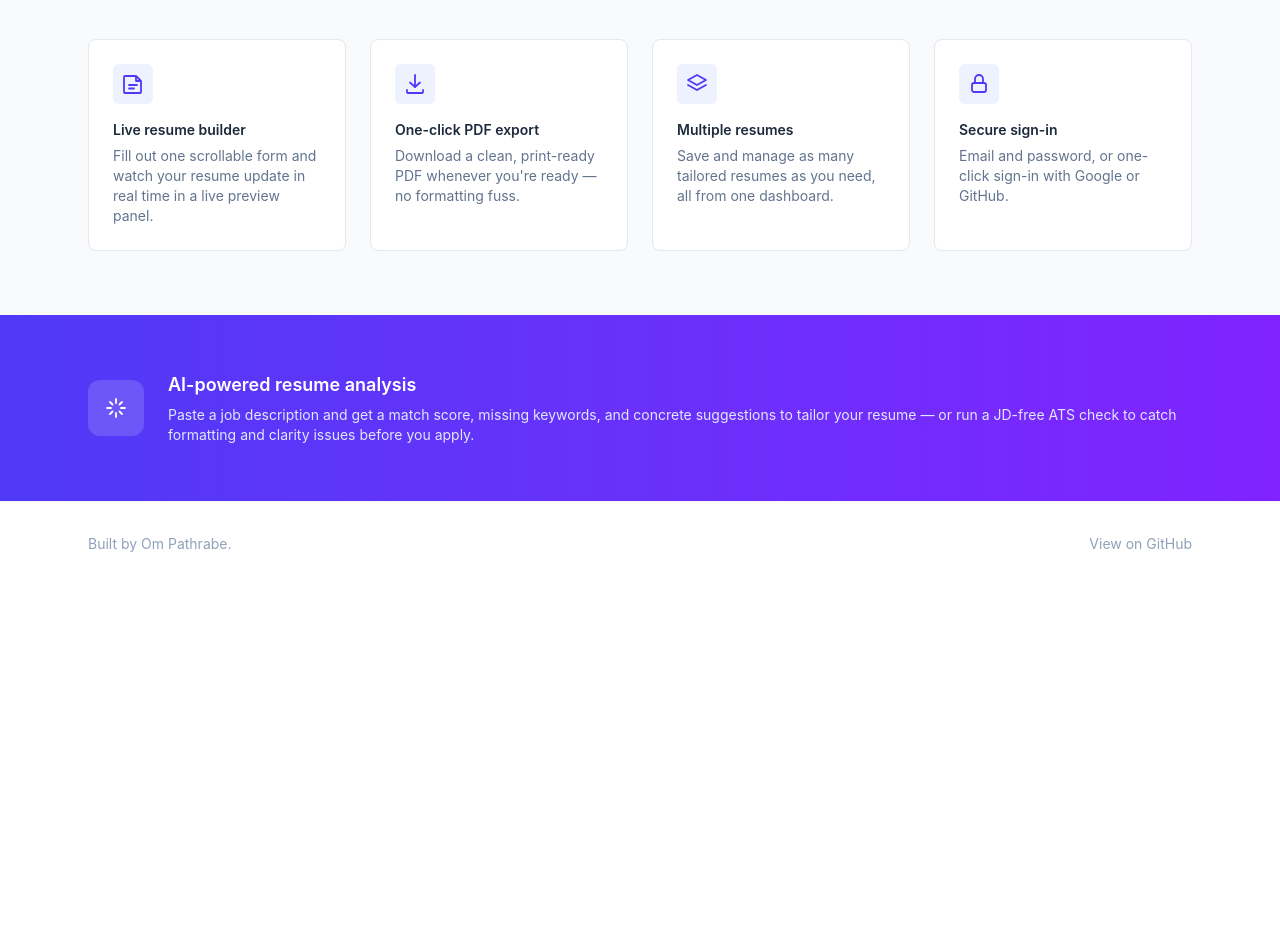
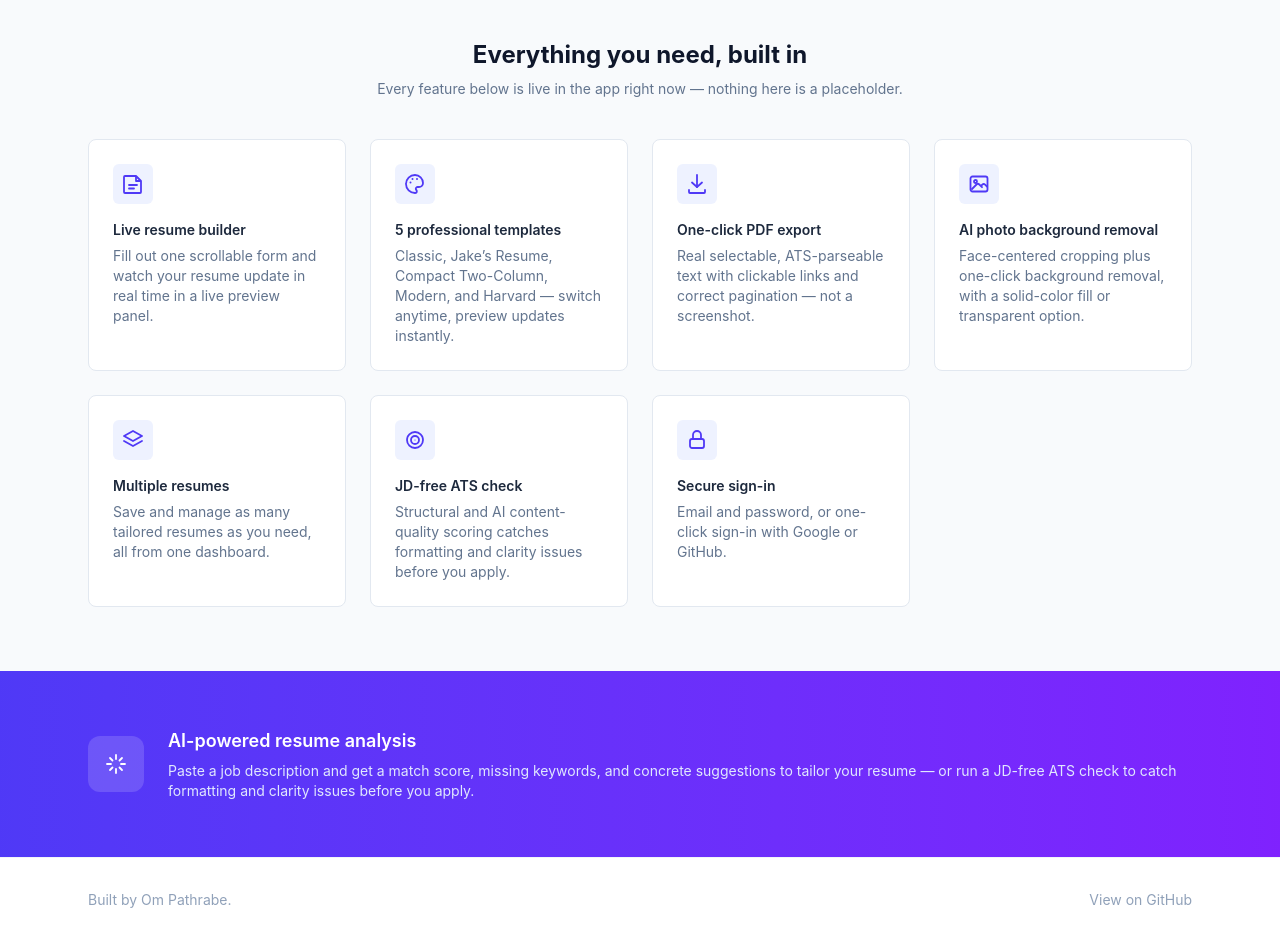
Before and after one commit to OmegaZeroG/ResuLens, a React (Vite) app in the folder client/: page / in a window 1280 px wide. Shown: the part 580-1522 px from the top of the page. Before the commit the page ends 1166 px from the top, so only its background shows below. Built offline with nearby package versions, Linux system fonts and the light colour scheme; no server answers.

Commit message:
Add Render keep-alive workflow, expand landing page + README

```diff
--- a/client/src/components/landing/LandingPage.jsx
+++ b/client/src/components/landing/LandingPage.jsx
@@ -1,6 +1,44 @@
+import { useEffect, useRef, useState } from 'react'
 import { Logo } from '../common/Logo'
 
 const REPO_URL = 'https://github.com/OmegaZeroG/ResuLens'
+
+// Small scroll-reveal wrapper — fades + slides an element up once it enters
+// the viewport, then disconnects (no need to keep observing after it's
+// played once). Plain IntersectionObserver + Tailwind transition utilities,
+// no animation library needed for something this simple. `delay` lets a
+// group of siblings (e.g. a feature grid) stagger in one after another
+// instead of all popping in at once.
+function Reveal({ children, delay = 0, className = '' }) {
+  const ref = useRef(null)
+  const [visible, setVisible] = useState(false)
+
+  useEffect(() => {
+    const el = ref.current
+    if (!el) return undefined
+    const observer = new IntersectionObserver(
+      ([entry]) => {
+        if (entry.isIntersecting) {
+          setVisible(true)
+          observer.disconnect()
+        }
+      },
+      { threshold: 0.15 },
+    )
+    observer.observe(el)
+    return () => observer.disconnect()
+  }, [])
+
+  return (
+    <div
+      ref={ref}
+      style={{ transitionDelay: visible ? `${delay}ms` : '0ms' }}
+      className={`transition-all duration-700 ease-out ${visible ? 'translate-y-0 opacity-100' : 'translate-y-6 opacity-0'} ${className}`}
+    >
+      {children}
+    </div>
+  )
+}
 
 function IconBuilder() {
   return (
@@ -51,6 +89,40 @@ function IconSparkle() {
   )
 }
 
+function IconPalette() {
+  return (
+    <svg viewBox="0 0 24 24" className="h-6 w-6" fill="none" stroke="currentColor" strokeWidth="1.8">
+      <path
+        d="M12 3a9 9 0 1 0 0 18c1.1 0 1.8-.9 1.8-1.8 0-.5-.2-.9-.5-1.2-.3-.3-.5-.7-.5-1.2 0-.9.8-1.8 1.8-1.8H16a4 4 0 0 0 4-4c0-4.4-3.6-8-8-8Z"
+        strokeLinejoin="round"
+      />
+      <circle cx="7.5" cy="10.5" r="1" fill="currentColor" stroke="none" />
+      <circle cx="9.5" cy="7" r="1" fill="currentColor" stroke="none" />
+      <circle cx="14" cy="7" r="1" fill="currentColor" stroke="none" />
+    </svg>
+  )
+}
+
+function IconImage() {
+  return (
+    <svg viewBox="0 0 24 24" className="h-6 w-6" fill="none" stroke="currentColor" strokeWidth="1.8">
+      <rect x="3.5" y="4.5" width="17" height="15" rx="2" />
+      <circle cx="8.5" cy="9.5" r="1.5" />
+      <path d="m5 17 4.5-4.5a2 2 0 0 1 2.8 0L15 15.2M14 14l1.3-1.3a2 2 0 0 1 2.8 0L20 14.5" strokeLinecap="round" strokeLinejoin="round" />
+    </svg>
+  )
+}
+
+function IconTarget() {
+  return (
+    <svg viewBox="0 0 24 24" className="h-6 w-6" fill="none" stroke="currentColor" strokeWidth="1.8">
+      <circle cx="12" cy="12" r="8" />
+      <circle cx="12" cy="12" r="4" />
+      <circle cx="12" cy="12" r="0.6" fill="currentColor" stroke="none" />
+    </svg>
+  )
+}
+
 const features = [
   {
     icon: IconBuilder,
@@ -58,14 +130,29 @@ const features = [
     body: 'Fill out one scrollable form and watch your resume update in real time in a live preview panel.',
   },
   {
+    icon: IconPalette,
+    title: '5 professional templates',
+    body: 'Classic, Jake’s Resume, Compact Two-Column, Modern, and Harvard — switch anytime, preview updates instantly.',
+  },
+  {
     icon: IconPdf,
     title: 'One-click PDF export',
-    body: "Download a clean, print-ready PDF whenever you're ready — no formatting fuss.",
+    body: 'Real selectable, ATS-parseable text with clickable links and correct pagination — not a screenshot.',
+  },
+  {
+    icon: IconImage,
+    title: 'AI photo background removal',
+    body: 'Face-centered cropping plus one-click background removal, with a solid-color fill or transparent option.',
   },
   {
     icon: IconStack,
     title: 'Multiple resumes',
     body: 'Save and manage as many tailored resumes as you need, all from one dashboard.',
+  },
+  {
+    icon: IconTarget,
+    title: 'JD-free ATS check',
+    body: 'Structural and AI content-quality scoring catches formatting and clarity issues before you apply.',
   },
   {
     icon: IconLock,
@@ -99,8 +186,8 @@ export function LandingPage({ onGetStarted, onLogin }) {
         </div>
       </header>
 
-      <section className="bg-gradient-to-b from-indigo-50/70 to-white">
-        <div className="mx-auto max-w-3xl px-6 py-20 text-center">
+      <section className="overflow-hidden bg-gradient-to-b from-indigo-50/70 to-white">
+        <Reveal className="mx-auto max-w-3xl px-6 py-20 text-center">
           <h1 className="text-4xl font-bold tracking-tight text-slate-900 sm:text-5xl">
             Build a resume that gets past the bots{' '}
             <span className="bg-gradient-to-r from-indigo-500 to-violet-600 bg-clip-text text-transparent">
@@ -115,40 +202,48 @@ export function LandingPage({ onGetStarted, onLogin }) {
             <button
               type="button"
               onClick={onGetStarted}
-              className="rounded-md bg-indigo-600 px-6 py-3 text-sm font-semibold text-white hover:bg-indigo-700"
+              className="rounded-md bg-indigo-600 px-6 py-3 text-sm font-semibold text-white transition-all duration-200 hover:-translate-y-0.5 hover:bg-indigo-700 hover:shadow-lg hover:shadow-indigo-200"
             >
               Get Started Free
             </button>
             <button
               type="button"
               onClick={onLogin}
-              className="rounded-md border border-slate-300 px-6 py-3 text-sm font-semibold text-slate-700 hover:bg-slate-50"
+              className="rounded-md border border-slate-300 px-6 py-3 text-sm font-semibold text-slate-700 transition-all duration-200 hover:-translate-y-0.5 hover:bg-slate-50 hover:shadow-md"
             >
               Log In
             </button>
           </div>
-        </div>
+        </Reveal>
       </section>
 
       <section className="bg-slate-50">
         <div className="mx-auto max-w-6xl px-6 py-16">
-          <div className="grid grid-cols-1 gap-6 sm:grid-cols-2 lg:grid-cols-4">
-            {features.map(({ icon: Icon, title, body }) => (
-              <div key={title} className="rounded-lg border border-slate-200 bg-white p-6">
-                <div className="flex h-10 w-10 items-center justify-center rounded-md bg-indigo-50 text-indigo-600">
-                  <Icon />
+          <Reveal className="text-center">
+            <h2 className="text-2xl font-bold text-slate-900">Everything you need, built in</h2>
+            <p className="mx-auto mt-2 max-w-xl text-sm text-slate-500">
+              Every feature below is live in the app right now — nothing here is a placeholder.
+            </p>
+          </Reveal>
+          <div className="mt-10 grid grid-cols-1 gap-6 sm:grid-cols-2 lg:grid-cols-4">
+            {features.map(({ icon: Icon, title, body }, i) => (
+              <Reveal key={title} delay={i * 80}>
+                <div className="group h-full rounded-lg border border-slate-200 bg-white p-6 transition-all duration-300 hover:-translate-y-1.5 hover:border-indigo-200 hover:shadow-xl hover:shadow-indigo-100/60">
+                  <div className="flex h-10 w-10 items-center justify-center rounded-md bg-indigo-50 text-indigo-600 transition-colors duration-300 group-hover:bg-indigo-600 group-hover:text-white">
+                    <Icon />
+                  </div>
+                  <h3 className="mt-4 text-sm font-semibold text-slate-800">{title}</h3>
+                  <p className="mt-1.5 text-sm text-slate-500">{body}</p>
                 </div>
-                <h3 className="mt-4 text-sm font-semibold text-slate-800">{title}</h3>
-                <p className="mt-1.5 text-sm text-slate-500">{body}</p>
-              </div>
+              </Reveal>
             ))}
           </div>
         </div>
       </section>
 
-      <section className="bg-gradient-to-r from-indigo-600 to-violet-600">
-        <div className="mx-auto flex max-w-6xl flex-col items-center gap-6 px-6 py-14 text-center sm:flex-row sm:text-left">
-          <div className="flex h-14 w-14 shrink-0 items-center justify-center rounded-xl bg-white/15 text-white">
+      <section className="overflow-hidden bg-gradient-to-r from-indigo-600 to-violet-600">
+        <Reveal className="mx-auto flex max-w-6xl flex-col items-center gap-6 px-6 py-14 text-center sm:flex-row sm:text-left">
+          <div className="flex h-14 w-14 shrink-0 items-center justify-center rounded-xl bg-white/15 text-white transition-transform duration-500 hover:rotate-12">
             <IconSparkle />
           </div>
           <div className="flex-1">
@@ -159,7 +254,7 @@ export function LandingPage({ onGetStarted, onLogin }) {
               and clarity issues before you apply.
             </p>
           </div>
-        </div>
+        </Reveal>
       </section>
 
       <footer className="border-t border-slate-100">
```
Also changed, not shown: 1 other file (tests, documents, lock files or other folders).
